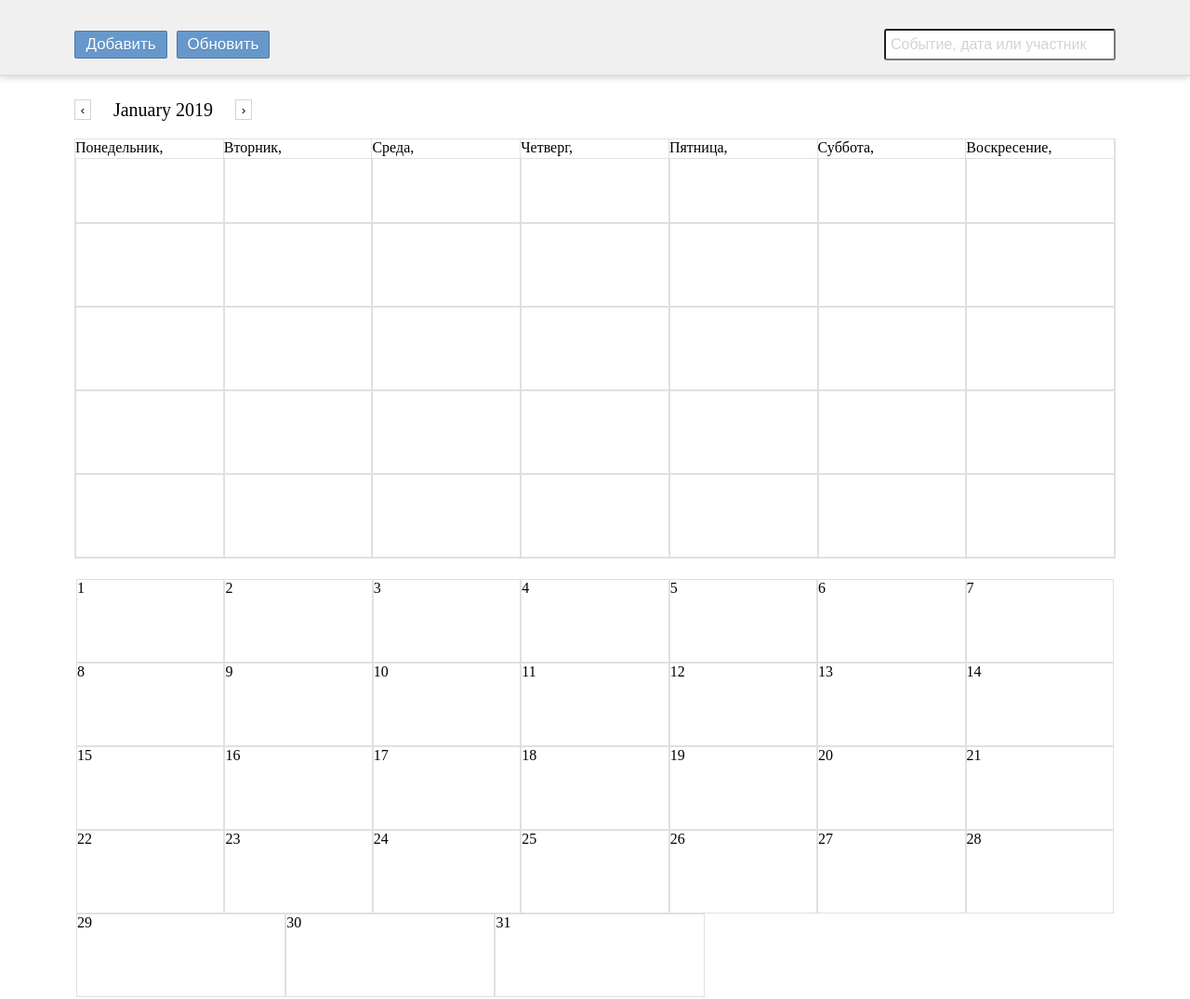
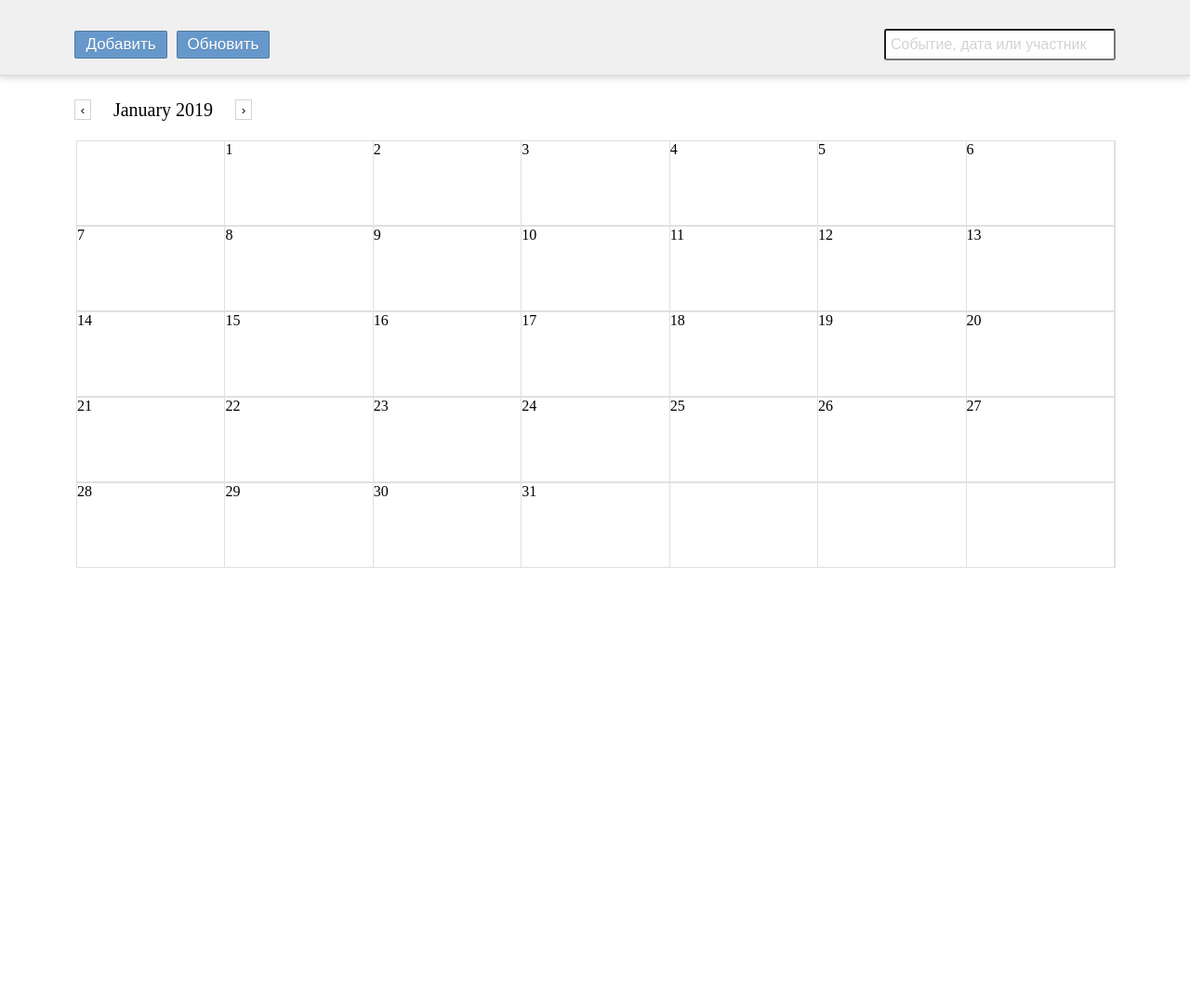
Before and after one commit to StefanPushkov/calendar, a plain HTML site: page index.html in a window 1280 px wide. Shown: the whole page at 93% size. After the commit the page ends 800 px from the top, so only its background shows below. Drawn offline with nearby package versions, Linux system fonts and the light colour scheme.

Commit message:
дата в каждой клеточке календаря

```diff
--- a/calendar.css
+++ b/calendar.css
@@ -151,15 +151,15 @@ span {
 .row {
 	width: 100%;
 	height: 90px;
-	/*border-bottom: #e0e0e0 1px solid;*/
+	border: #e0e0e0 1px solid;
 	display: flex;
 	flex-direction: row;
 }
 
 .cell {
 	width: 20%;
-	/*border-right: #e0e0e0 1px solid;*/
-	border: #e0e0e0 1px solid;
+	border-right: #e0e0e0 1px solid;
+
 }
 
 /*.calendarGrid {
@@ -167,9 +167,7 @@ span {
 	border: #e0e0e0 1px solid;
 }*/
 
-td {
-    border: 1px solid #0000FF;
-}
+
 
 .table {
 	width: 100%;
--- a/calendarscript.js
+++ b/calendarscript.js
@@ -112,14 +112,33 @@ $(".calendarGrid").append(calendarTable);*/
 var calendarTable = $("<table class='table'>");
 
 var amountOfDays = new Date(year, month+1, 0).getDate();
+
+now.setDate(1);
+var blank = (now.getDay() == 0)?6:now.getDay() - 1;
 var text = "<tr class='row'>";
+var all_td = 0;
+
+for (var i = 0; i < blank; i++) {
+	text+="<td class='cell'>" + "&nbsp;" + "</td>";
+	all_td = blank;
+}
+
 
 for (var x = 1; x <= amountOfDays; x++) {
 	text+="<td class='cell'>" + x + "</td>";
-	if(x%7==0) {
+	all_td++;
+	if(all_td%7==0) {
 		text += "</tr><tr class='row'>";
 	}
 }
+
+var lastDay = new Date(year, month+1, 0).getDay();
+var blankback = (6 - lastDay);
+
+for (var y = 0; y <= blankback; y++) {
+	text += "<td class='cell'>" + "&nbsp;" + "</td>";
+}
+
 
 $(calendarTable).append(text);
 $(".calendarGrid").append(calendarTable);
--- a/index.html
+++ b/index.html
@@ -22,7 +22,7 @@
 					<button class="switch_forward"> &rsaquo; </button>
 				</div>
 			</div>
-			<div class="container4days">
+			<!--<div class="container4days">
 				<div class="days">
 					<div class="day">Понедельник,</div>
 					<div class="day">Вторник,</div>
@@ -77,7 +77,7 @@
 					<div class="cell"></div>
 					<div class="cell"></div>
 				</div>
-			</div>
+			</div>-->
 			<div class="calendarGrid"></div>
 		</main>
 		<script type="text/javascript" src="calendarscript.js"></script>
```
